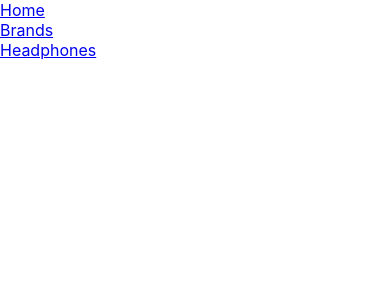
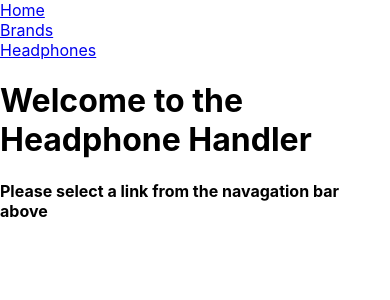
Before and after one commit to doosemavis/headphone_handler, a React (Create React App) app in the folder hh-frontend/: page / in a window 390 px wide. Shown: the top 300 px of the page. Built offline with nearby package versions, Linux system fonts and the light colour scheme.

Commit message:
Added Home page + Brands and Headphones nav bar links

```diff
--- a/hh-frontend/src/App.js
+++ b/hh-frontend/src/App.js
@@ -3,6 +3,7 @@ import './App.css';
 import { Route, BrowserRouter as Router, Switch, Link } from 'react-router-dom';
 import BrandContainer from './containers/BrandContainer.js';
 import HeadphoneContainer from './containers/HeadphoneContainer.js';
+import Home from './containers/Home.js';
 
 class App extends Component {
 
@@ -20,7 +21,7 @@ class App extends Component {
               <Link to="/headphones">Headphones</Link>
           </nav>
           <Switch>
-            <Route exact path="/" />
+            <Route exact path="/" component={Home}/>
             <Route exact path="/brands" component={BrandContainer}/>
             <Route exact path="/headphones" component={HeadphoneContainer} />
         </Switch>
--- a/hh-frontend/src/containers/Home.js
+++ b/hh-frontend/src/containers/Home.js
@@ -0,0 +1,14 @@
+import React, { Component } from 'react'
+
+class Home extends Component {
+    render() {
+        return (
+            <div>
+                <h1>Welcome to the Headphone Handler</h1>
+                <h4>Please select a link from the navagation bar above</h4>
+            </div>
+        )
+    }
+}
+
+export default Home;
```
Also changed, not shown: 1 other file (tests, documents, lock files or other folders).
